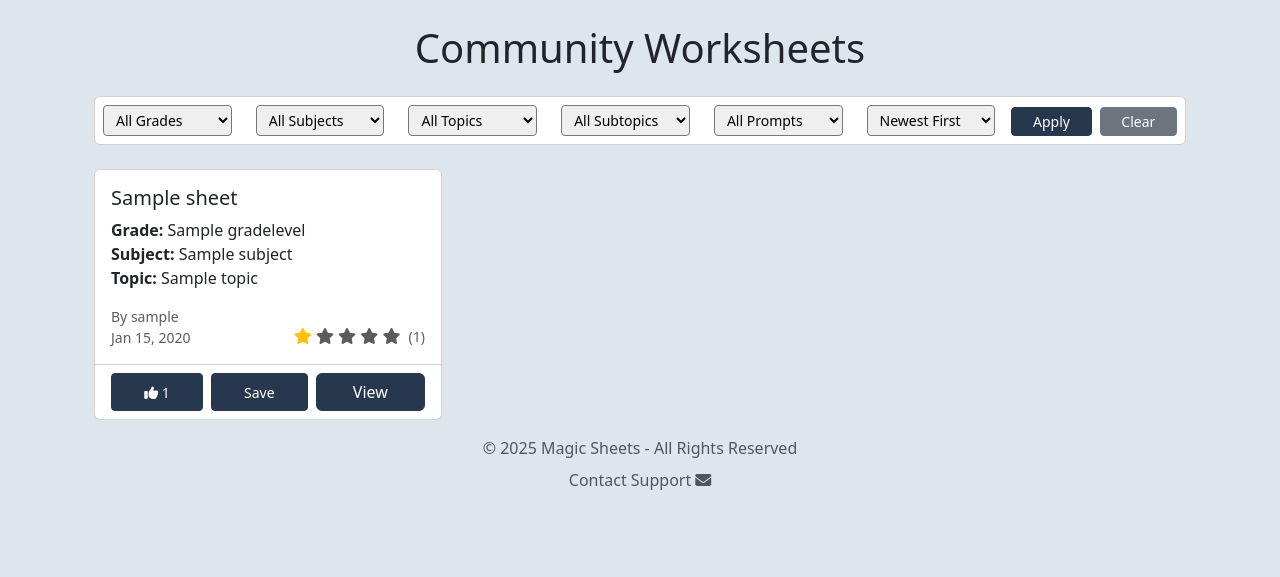
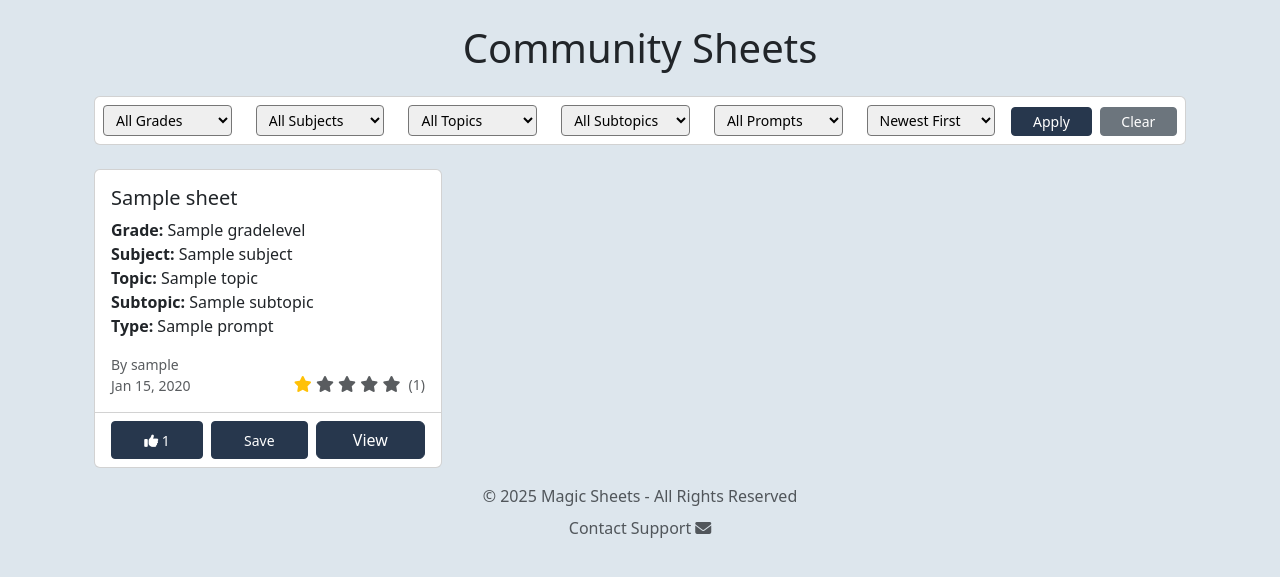
Before and after one commit to donnmaldonado/magic_sheets, a Django app: page /communitysheets/ in a window 1280 px wide. Shown: the part 74-651 px from the top of the page. Run offline with Django 5.2, Linux system fonts and the light colour scheme; tables that the repository leaves empty hold one stand-in row (values such as "Sample post").

```diff
--- a/main/templates/communitysheets.html
+++ b/main/templates/communitysheets.html
@@ -4,7 +4,7 @@
 
 {% block content %}
 <div class="container">
-    <h1 class="text-center mb-4 page-title">Community Worksheets</h1>
+    <h1 class="text-center mb-4 page-title">Community Sheets</h1>
 
     <!-- Filter Form -->
     <div class="card mb-4">
@@ -93,7 +93,9 @@
                                 <p class="mb-1">
                                     <strong>Grade:</strong> {{ sheet.grade_level.name }}<br>
                                     <strong>Subject:</strong> {{ sheet.subject.name }}<br>
-                                    <strong>Topic:</strong> {{ sheet.topic.name }}
+                                    <strong>Topic:</strong> {{ sheet.topic.name }}<br>
+                                    <strong>Subtopic:</strong> {{ sheet.sub_topic.name }}<br>
+                                    <strong>Type:</strong> {{ sheet.prompt.name }}
                                 </p>
                                 <div class="d-flex justify-content-between align-items-start mt-3">
                                     <small class="text-muted">
--- a/main/templates/createsheet.html
+++ b/main/templates/createsheet.html
@@ -109,7 +109,7 @@
                                     {% endfor %}
                                 </div>
                             {% endif %}
-                            <button type="submit" class="btn btn-primary">Create Sheet</button>
+                            <button type="submit" class="btn custom-blue-btn">Create Sheet</button>
                         </div>
                     </form>
                 </div>
```
